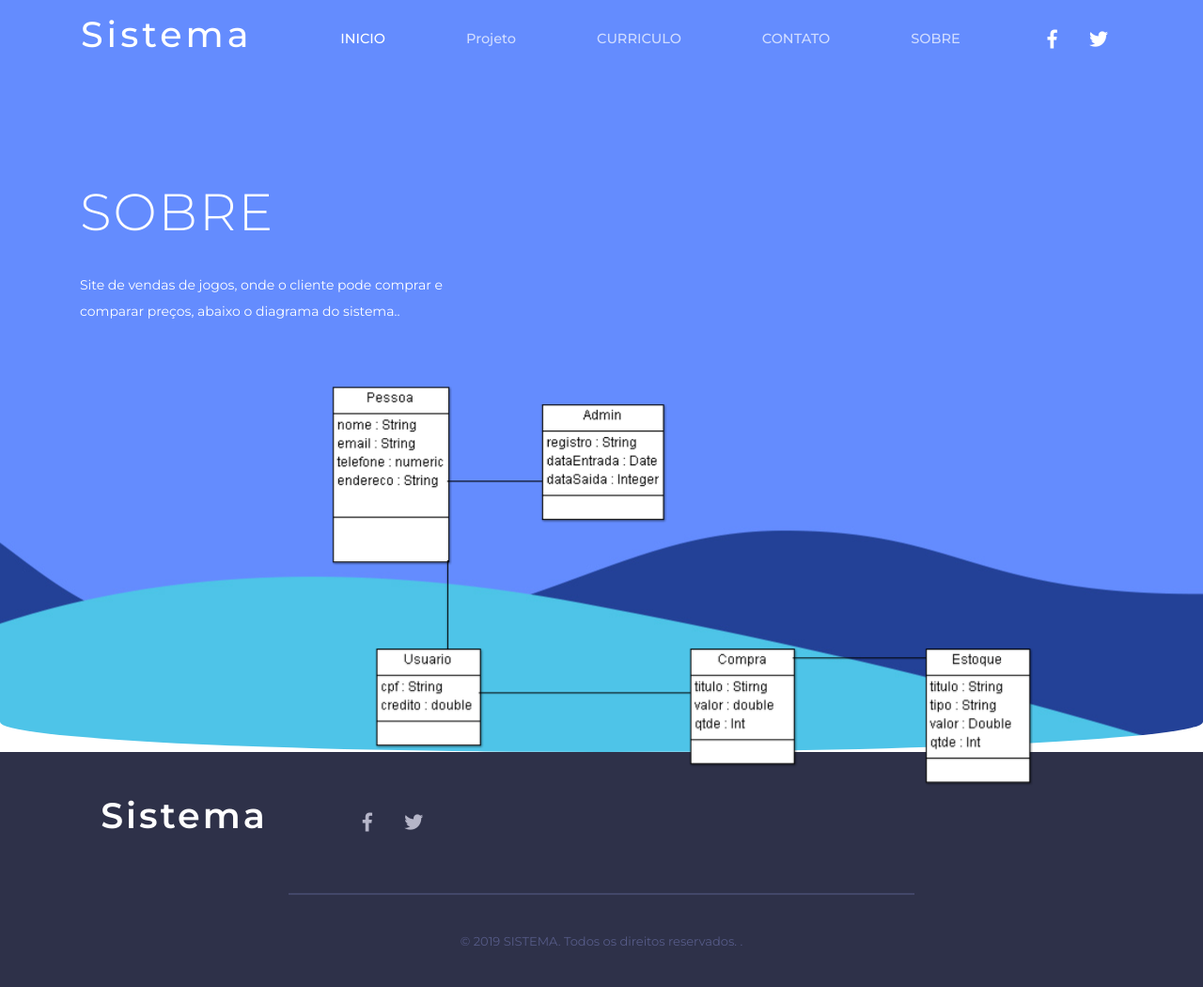
After one commit to henriques0/WebSite, a Django app: page /sobre in a window 1280 px wide. The commit adds this page. Shown: the whole page at 94% size. Run offline with Django 3.2, Linux system fonts and the light colour scheme; some libraries are stand-ins or nearby versions.

Commit message:
projeto atualizado
Sobre, diagrama, contato e home

```diff
--- /dev/null
+++ b/game/templates/sobre.html
@@ -0,0 +1,115 @@
+{% load static %}
+
+
+<!DOCTYPE html>
+<!--
+	App by FreeHTML5.co
+	Twitter: http://twitter.com/fh5co
+	URL: http://freehtml5.co
+-->
+<html lang="pt-br">
+<head>
+	<meta charset="UTF-8">
+	<title>TIC &mdash; Atividade </title>
+
+	<!-- Bootstrap  -->
+	<link rel="stylesheet" href="{% static 'css/bootstrap.css' %}">
+	<!-- Owl Carousel  -->
+	<link rel="stylesheet" href="{% static 'css/owl.carousel.css' %}">
+	<link rel="stylesheet" href="{% static 'css/owl.theme.default.min.css' %}">
+	<!-- Animate.css -->
+	<link rel="stylesheet" href="{% static 'css/animate.css' %}">
+	<!-- Font Awesome -->
+	<link rel="stylesheet" href="https://use.fontawesome.com/releases/v5.0.13/css/all.css" integrity="sha384-DNOHZ68U8hZfKXOrtjWvjxusGo9WQnrNx2sqG0tfsghAvtVlRW3tvkXWZh58N9jp" crossorigin="anonymous">
+
+	<!-- Theme style  -->
+	<link rel="stylesheet" href="{% static 'css/style.css'%}">
+</head>
+<body>
+
+
+<div id="page-wrap">
+
+
+	<!-- ==========================================================================================================
+													   HERO
+		 ========================================================================================================== -->
+  {% block menu %}
+	<div id="fh5co-hero-wrapper">
+		<nav class="container navbar navbar-expand-lg main-navbar-nav navbar-light">
+			<a class="navbar-brand" href="">Sistema</a>
+			<button class="navbar-toggler" type="button" data-toggle="collapse" data-target="#navbarSupportedContent" aria-controls="navbarSupportedContent" aria-expanded="false" aria-label="Toggle navigation">
+				<span class="navbar-toggler-icon"></span>
+			</button>
+
+			<div class="collapse navbar-collapse" id="navbarSupportedContent">
+				<ul class="navbar-nav nav-items-center ml-auto mr-auto">
+					<li class="nav-item active">
+						<a class="nav-link" href="{% url 'index' %}">INICIO</a>
+					</li>
+					<li class="nav-item">
+						<a class="nav-link" href="{% url 'projeto' %}">Projeto</a>
+					</li>
+					<li class="nav-item">
+						<a class="nav-link" href="{% url 'curriculo' %}" target="_blank" >CURRICULO</a>
+					</li>
+					<li class="nav-item">
+						<a class="nav-link" href="{% url 'contato' %}">CONTATO</a>
+					</li>
+          <li class="nav-item">
+            <a class="nav-link" href="{% url 'sobre' %}">SOBRE</a>
+          </li>
+				</ul>
+				<div class="social-icons-header">
+					<a href="https://www.facebook.com"><i class="fab fa-facebook-f"></i></a>
+					<a href="https://www.twitter.com"><i class="fab fa-twitter"></i></a>
+				</div>
+			</div>
+		</nav>
+
+    <div class="container fh5co-hero-inner">
+			<h1 class="animated fadeIn wow" data-wow-delay="0.4s">SOBRE </h1>
+			<p class="animated fadeIn wow" data-wow-delay="0.67s">Site de vendas de jogos, onde o cliente pode comprar e comparar preços, abaixo o diagrama do sistema.. </p>
+      <img class="fh5co-hero-smartphone animated fadeInRight wow" data-wow-delay="1s" src="{% static 'img/diagrama.png' %}" alt="Diagrama">
+
+		</div>
+
+
+	</div> <!-- first section wrapper -->
+  {% endblock menu %}
+
+
+  <footer class="footer-outer">
+    <div class="container footer-inner">
+
+      <div class="footer-three-grid wow fadeIn animated" data-wow-delay="0.66s">
+        <div class="column-1-3">
+          <h1>Sistema</h1>
+        </div>
+        <div class="column-3-3">
+          <div class="social-icons-footer">
+            <a href="https://www.facebook.com"><i class="fab fa-facebook-f"></i></a>
+            <a href="https://www.twitter.com"><i class="fab fa-twitter"></i></a>
+          </div>
+        </div>
+      </div>
+
+      <span class="border-bottom-footer"></span>
+
+      <p class="copyright">&copy; 2019 SISTEMA. Todos os direitos reservados. <a href="#" target="_blank"></a>.</p>
+
+    </div>
+  </footer>
+
+
+
+
+</div> <!-- main page wrapper -->
+
+  <script src="{% static 'js/jquery.min.js' %}"></script>
+  <script src="{% static 'js/bootstrap.js' %}"></script>
+  <script src="{% static 'js/owl.carousel.js' %}"></script>
+  <script src="{% static 'js/wow.min.js' %}"></script>
+  <script src="{% static 'js/main.js' %}"></script>
+</body>
+</html>
--- a/game/urls.py
+++ b/game/urls.py
@@ -6,5 +6,6 @@ urlpatterns = [
     path('projeto', PaginaProjetoView.as_view(), name="projeto"),
     path('contao', PaginaContatoView.as_view(), name="contato"),
     path('curriculo', PaginaCurriculoView.as_view(), name="curriculo"),
+    path('sobre', PaginaSobreView.as_view(), name="sobre"),
 
 ]
--- a/game/views.py
+++ b/game/views.py
@@ -16,3 +16,6 @@ class PaginaContatoView(TemplateView):
 
 class PaginaCurriculoView(TemplateView):
 		template_name = "curriculo.html"
+
+class PaginaSobreView(TemplateView):
+		template_name = "sobre.html"
```
Also changed, not shown: game/templates/index.html (+6 -10 lines), static/img/Diagrama.png (added).
